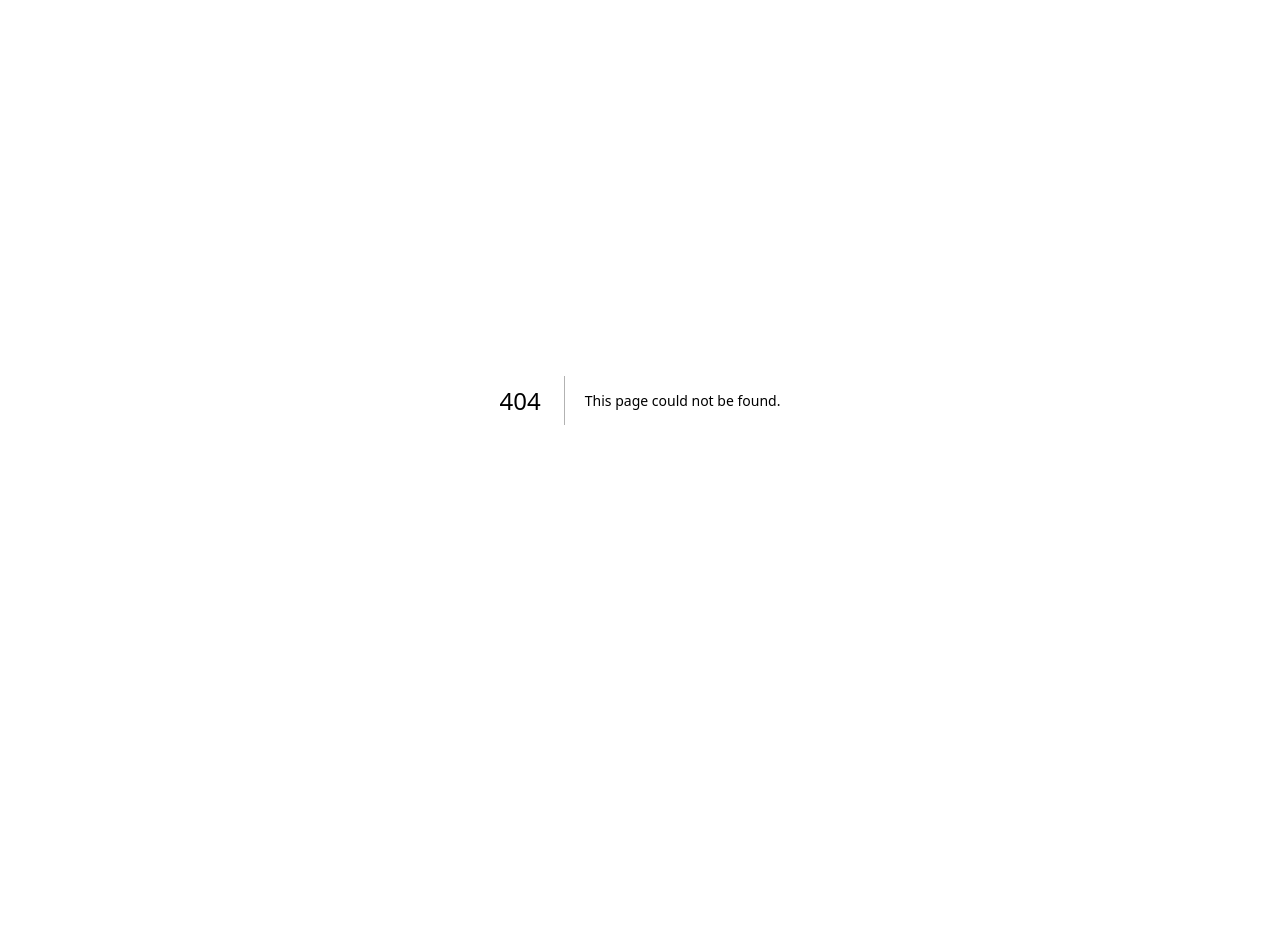
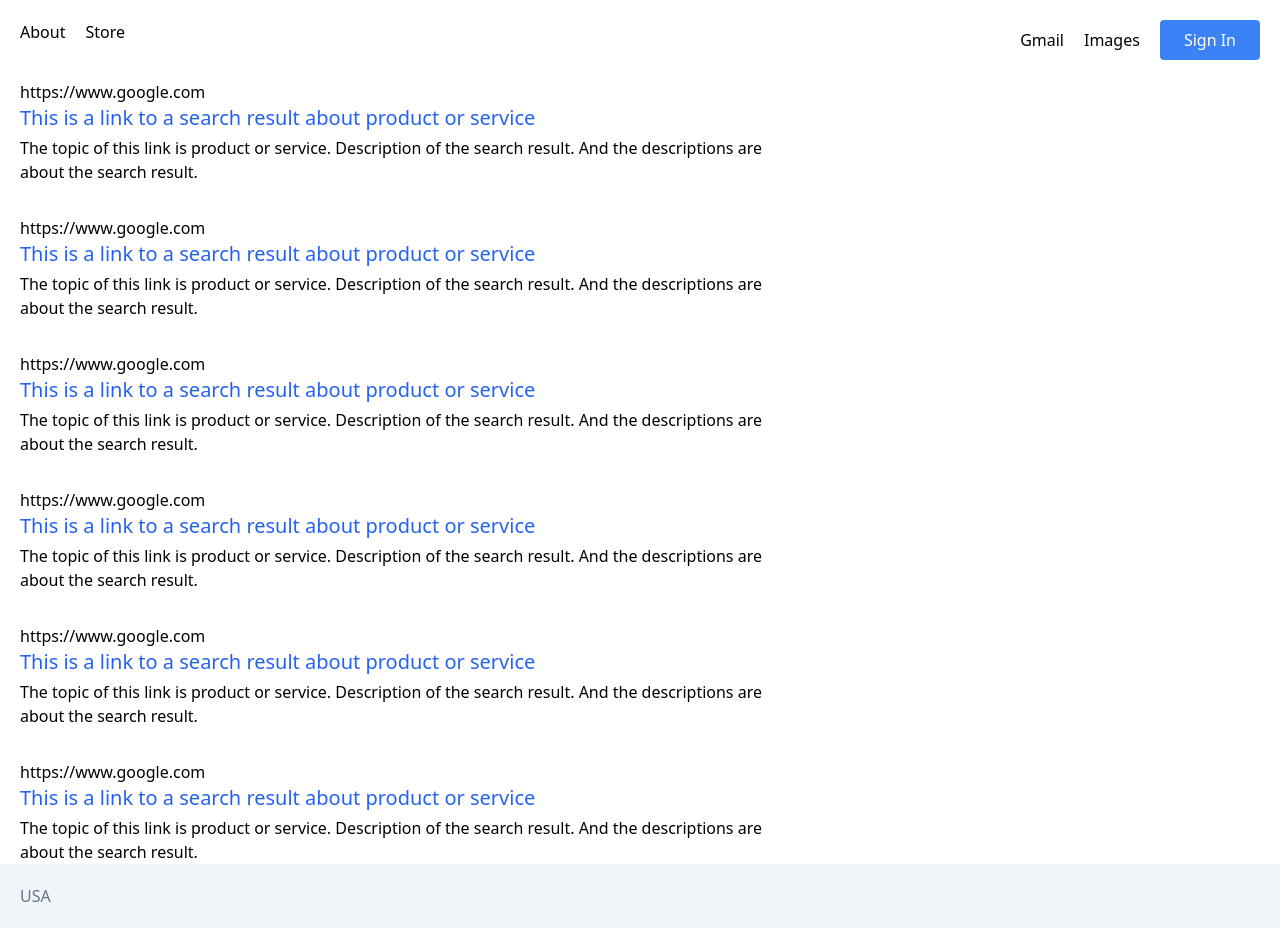
Before and after one commit to CleoPatra2772/nextjs-fullstack-app, a Next.js app: page /results in a window 1280 px wide. Before the commit this address had no page. Before the commit the page ends 800 px from the top, so only its background shows below. Built offline with nearby package versions, Linux system fonts and the light colour scheme.

Commit message:
finish front-end

```diff
--- a/components/layouts/primary/PrimaryLayout.tsx
+++ b/components/layouts/primary/PrimaryLayout.tsx
@@ -4,17 +4,18 @@ import Header from '../../navigation/header/Header';
 
 export interface IPrimaryLayout {
   children: React.ReactNode;
+  justify?: 'items-center' | 'items-start';
 }
 
-const PrimaryLayout: React.FC<IPrimaryLayout> = ({children}) => {
+const PrimaryLayout: React.FC<IPrimaryLayout> = ({children, justify = 'items-center'}) => {
   return (
   <>
   <Head>
     <title>NextJs Fullstack App Template</title>
   </Head>
-  <div className='min-h-screen flex flex-col items-center'>
+  <div className={`min-h-screen flex flex-col ${justify}`}>
     <Header />
-    <main>{children}</main>
+    <main className='px-5'>{children}</main>
     <div className='m-auto' />
     <Footer />
   </div>
--- /dev/null
+++ b/pages/results.tsx
@@ -0,0 +1,37 @@
+import Image from "next/image";
+import PrimaryLayout from "../components/layouts/primary/PrimaryLayout";
+import { NextPageWithLayout } from './page';
+import Search from "../components/utility/search/Search";
+import logo from '../assets/img/google-logo.png';
+import Link from "next/link";
+import { mockSearchResultProps } from "../components/utility/search-result/SearchResult.mocks";
+import  SearchResult  from '../components/utility/search-result/SearchResult';
+
+const Results: NextPageWithLayout = () => {
+
+
+  return (
+    <section className="flex flex-col items-center gap-y-5 ">
+        <div className={`flex flex-col space-y-8`}>
+            {[...new Array(6)].map((_, idx) => {
+                return <SearchResult key={idx} {...mockSearchResultProps.base} />;
+            })}
+        </div>
+
+
+    </section>
+  );
+};
+
+
+export default Results;
+
+Results.getLayout = (page) => {
+  return (
+  <PrimaryLayout justify="items-start">
+
+    {page}
+
+    </PrimaryLayout>
+  );
+}
```
